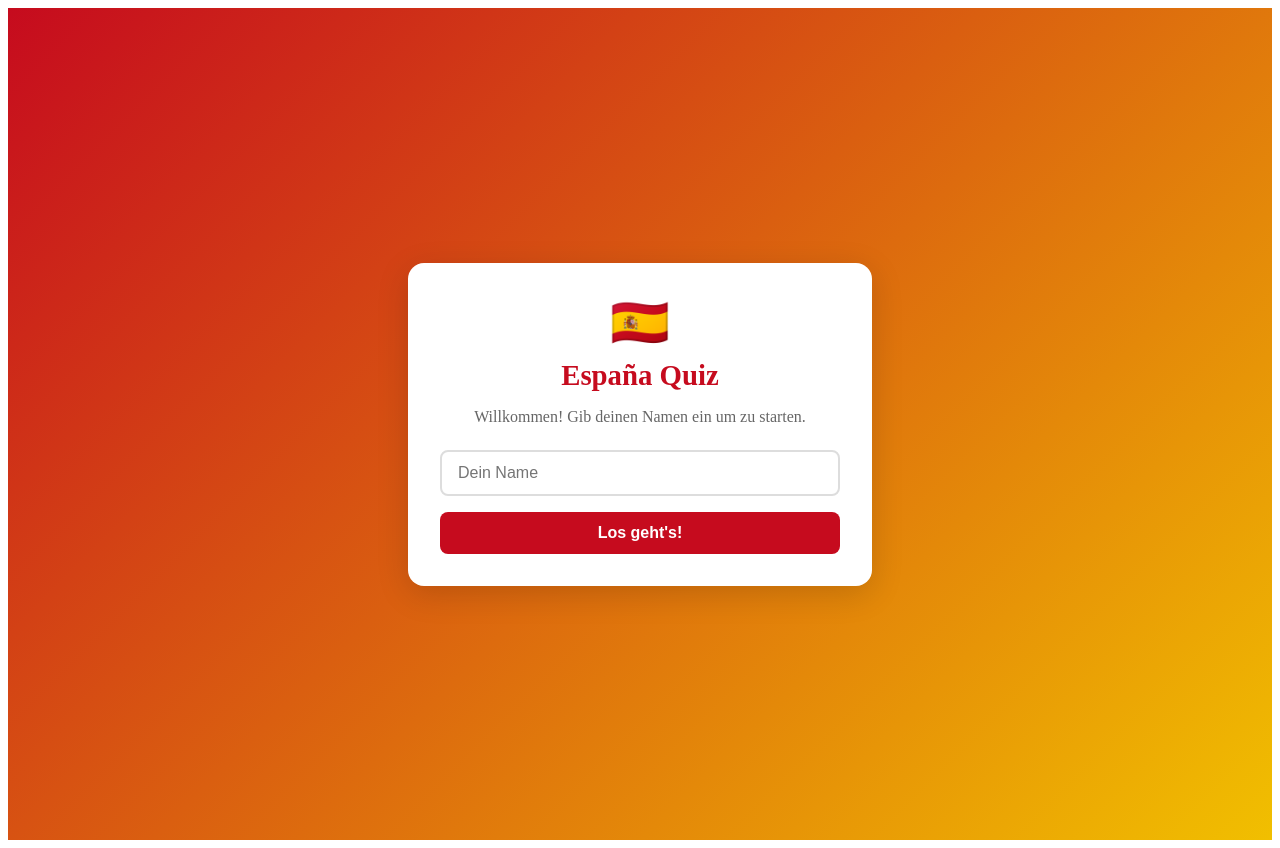
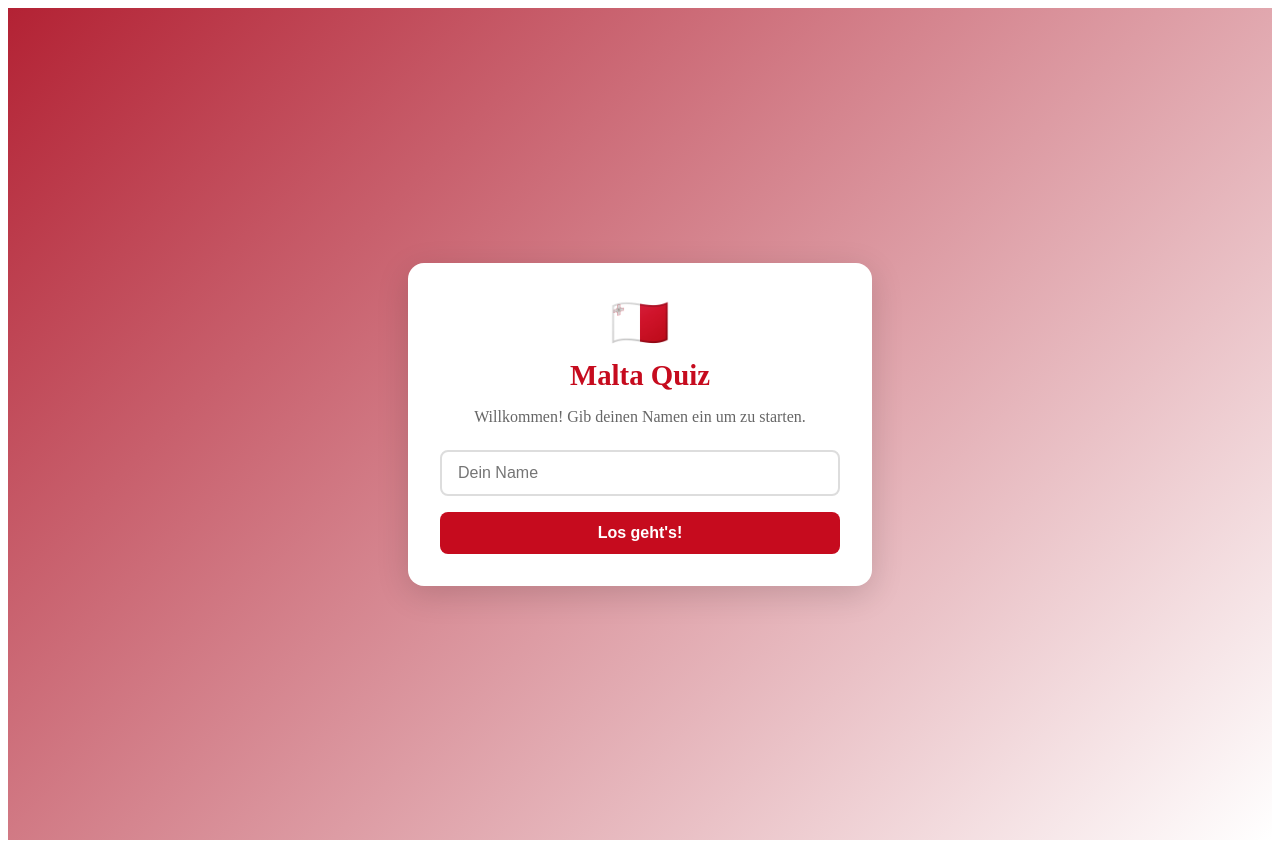
Before and after one commit to chrstnklb/spain-quiz, a React (Vite) app in the folder spain-quiz/: page / in a window 1280 px wide. Built offline with nearby package versions, Linux system fonts and the light colour scheme; no server answers.

Commit message:
Adapt quiz UI and schedule for Malta

```diff
--- a/spain-quiz/src/components/NamePrompt.tsx
+++ b/spain-quiz/src/components/NamePrompt.tsx
@@ -16,8 +16,8 @@ export function NamePrompt({ onSubmit }: Props) {
   return (
     <div style={styles.container}>
       <div style={styles.card}>
-        <div style={styles.emoji}>🇪🇸</div>
-        <h1 style={styles.title}>España Quiz</h1>
+        <div style={styles.emoji}>🇲🇹</div>
+        <h1 style={styles.title}>Malta Quiz</h1>
         <p style={styles.subtitle}>Willkommen! Gib deinen Namen ein um zu starten.</p>
         <form onSubmit={handleSubmit} style={styles.form}>
           <input
@@ -44,7 +44,7 @@ const styles: Record<string, React.CSSProperties> = {
     display: 'flex',
     alignItems: 'center',
     justifyContent: 'center',
-    background: 'linear-gradient(135deg, #c60b1e 0%, #f1bf00 100%)',
+    background: 'linear-gradient(135deg, #b32234 0%, #ffffff 100%)',
     padding: '1rem',
   },
   card: {
```
